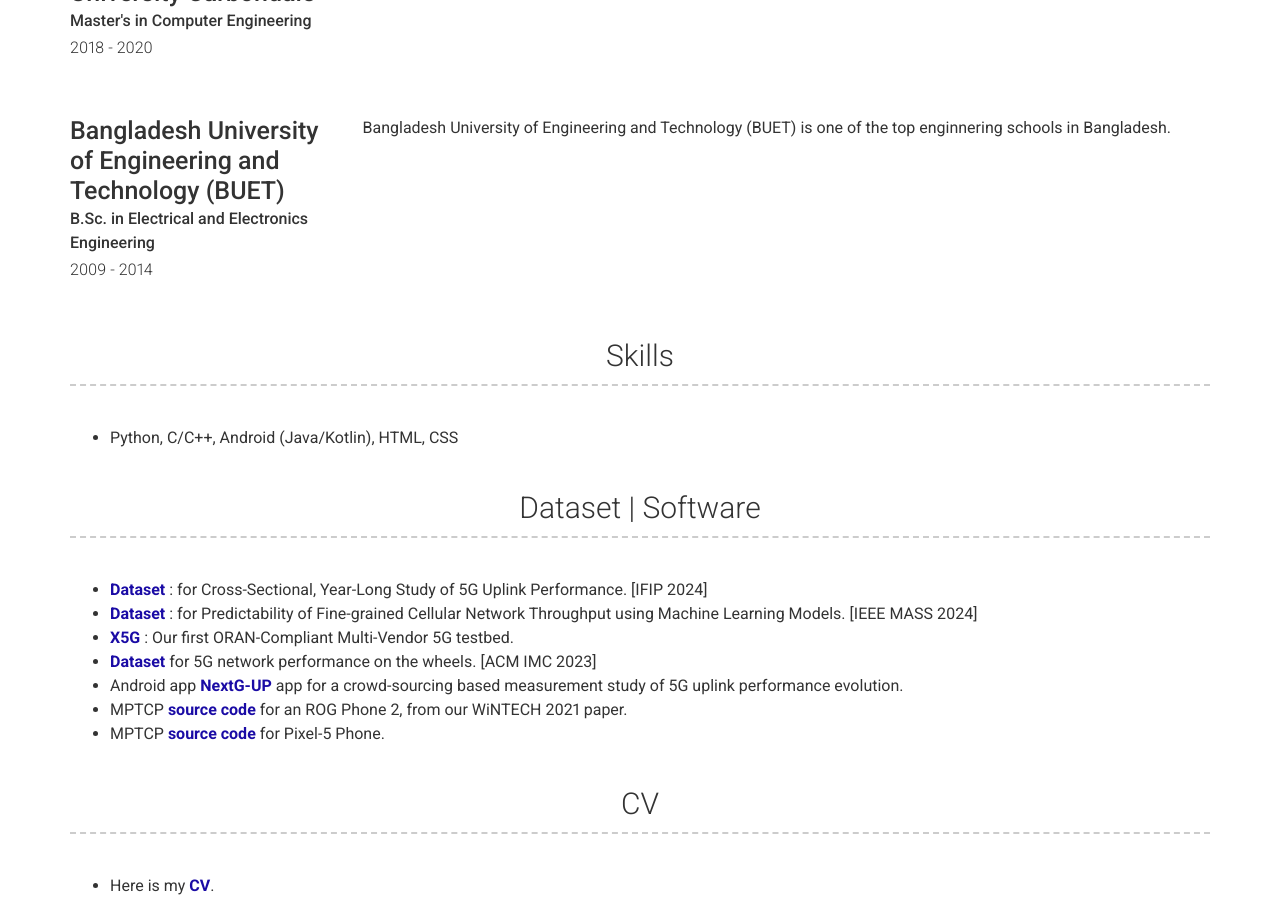
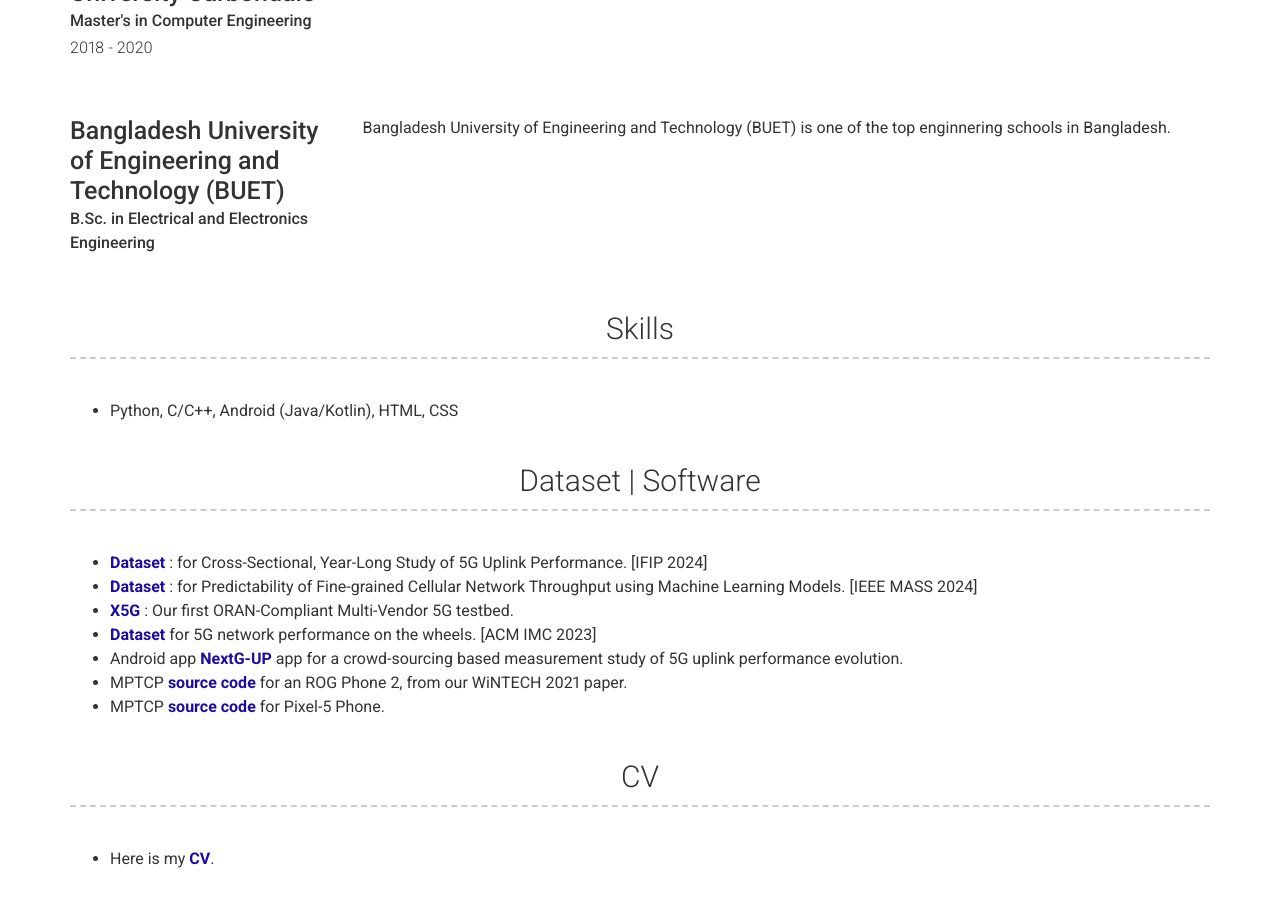
Before and after one commit to imranbuet63/imranbuet63.github.io, a Jekyll site: the page built from index.md, in a window 1280 px wide and 900 px high, scrolled down 2369 px. Built offline with Jekyll 4.4.1, drawn with Linux system fonts in a browser that asks for light colours; nearby versions of some CDN libraries.

Commit message:
update educ

```diff
--- a/_config.yml
+++ b/_config.yml
@@ -145,7 +145,6 @@ content:
 
       - layout: left
         title:  Bangladesh University of Engineering and Technology (BUET)
-        caption: 2009 - 2014
         sub_title: B.Sc. in Electrical and Electronics Engineering
         # quote: >
         #   Established in 1636, Harvard is the oldest higher education institution in the United States, and is widely regarded in terms of its influence, reputation, and academic pedigree as a leading university in not just the US but also the world.
```
